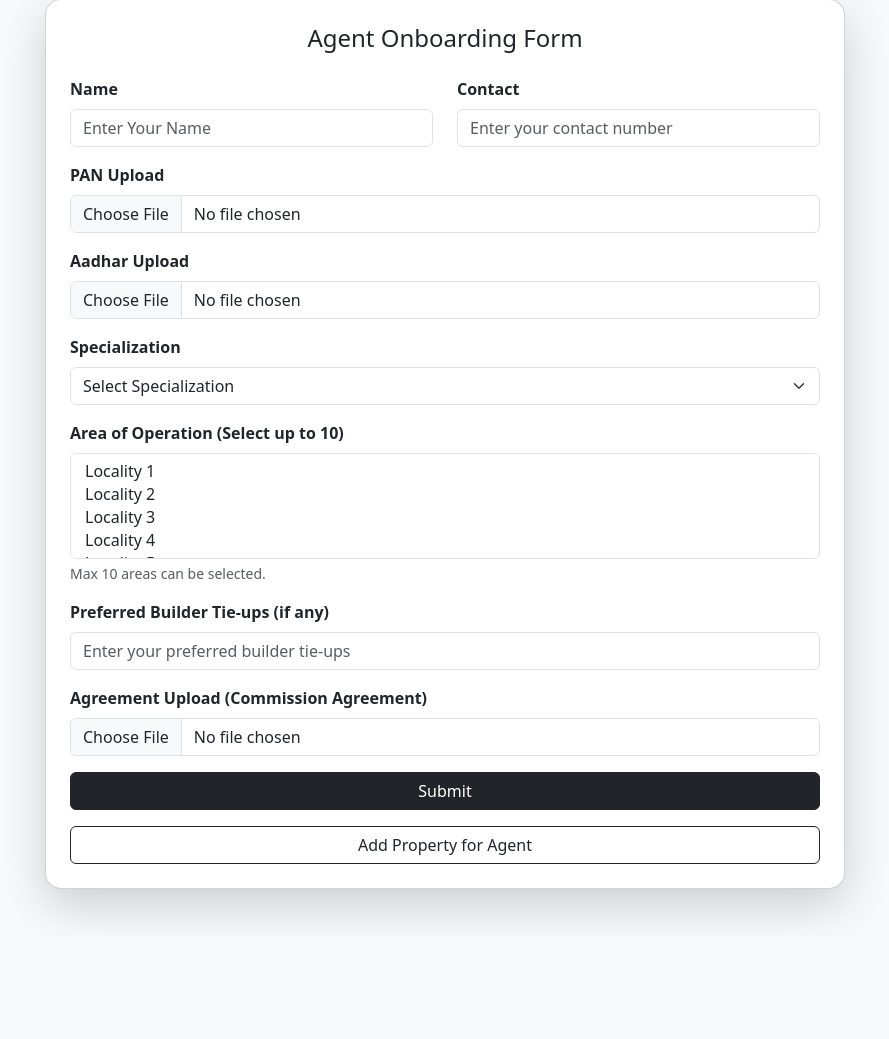
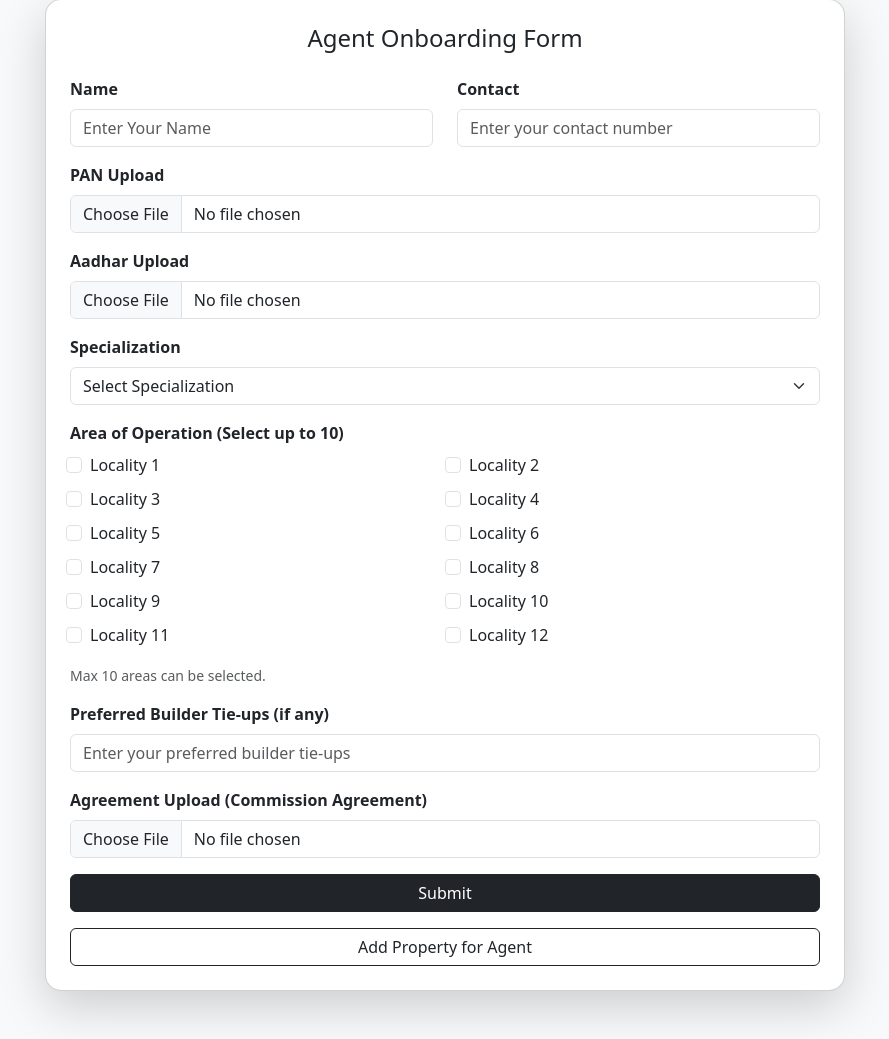
Before and after one commit to Veena-Infotech/VEC, a PHP site: page /add-agent-page.php in a window 1280 px wide. Shown: the part 49-1088 px from the top of the page, without its empty margins (195-1084 px from the left). Before the commit the page ends 967 px from the top, so only its background shows below. Run offline with PHP 8.4, Linux system fonts and the light colour scheme.

Commit message:
Refactor add-agent-page.php: Replace area selection dropdown with checkboxes for improved usability and add selection limit warning

```diff
--- a/agent-broker-management/add-agent-page.php
+++ b/agent-broker-management/add-agent-page.php
@@ -55,22 +55,62 @@
           </select>
         </div>
 
-        <div class="mb-1">
-          <label for="areaOfOperation" class="form-label fw-bold">Area of Operation (Select up to 10)</label>
-          <select class="form-select" id="areaOfOperation" multiple required>
-            <option value="Locality1">Locality 1</option>
-            <option value="Locality2">Locality 2</option>
-            <option value="Locality3">Locality 3</option>
-            <option value="Locality4">Locality 4</option>
-            <option value="Locality5">Locality 5</option>
-            <option value="Locality6">Locality 6</option>
-            <option value="Locality7">Locality 7</option>
-            <option value="Locality8">Locality 8</option>
-            <option value="Locality9">Locality 9</option>
-            <option value="Locality10">Locality 10</option>
-            <option value="Locality11">Locality 11</option>
-            <option value="Locality12">Locality 12</option>
-          </select>
+        <div class="mb-3">
+          <label class="form-label fw-bold">Area of Operation (Select up to 10)</label>
+          <div id="areaOfOperationCheckboxes" class="row row-cols-2 g-2">
+            <!-- Each checkbox -->
+            <div class="form-check col">
+              <input class="form-check-input area-checkbox" type="checkbox" value="Locality1" id="loc1">
+              <label class="form-check-label" for="loc1">Locality 1</label>
+            </div>
+            <div class="form-check col">
+              <input class="form-check-input area-checkbox" type="checkbox" value="Locality2" id="loc2">
+              <label class="form-check-label" for="loc2">Locality 2</label>
+            </div>
+            <div class="form-check col">
+              <input class="form-check-input area-checkbox" type="checkbox" value="Locality3" id="loc3">
+              <label class="form-check-label" for="loc3">Locality 3</label>
+            </div>
+            <div class="form-check col">
+              <input class="form-check-input area-checkbox" type="checkbox" value="Locality4" id="loc4">
+              <label class="form-check-label" for="loc4">Locality 4</label>
+            </div>
+            <div class="form-check col">
+              <input class="form-check-input area-checkbox" type="checkbox" value="Locality5" id="loc5">
+              <label class="form-check-label" for="loc5">Locality 5</label>
+            </div>
+            <div class="form-check col">
+              <input class="form-check-input area-checkbox" type="checkbox" value="Locality6" id="loc6">
+              <label class="form-check-label" for="loc6">Locality 6</label>
+            </div>
+            <div class="form-check col">
+              <input class="form-check-input area-checkbox" type="checkbox" value="Locality7" id="loc7">
+              <label class="form-check-label" for="loc7">Locality 7</label>
+            </div>
+            <div class="form-check col">
+              <input class="form-check-input area-checkbox" type="checkbox" value="Locality8" id="loc8">
+              <label class="form-check-label" for="loc8">Locality 8</label>
+            </div>
+            <div class="form-check col">
+              <input class="form-check-input area-checkbox" type="checkbox" value="Locality9" id="loc9">
+              <label class="form-check-label" for="loc9">Locality 9</label>
+            </div>
+            <div class="form-check col">
+              <input class="form-check-input area-checkbox" type="checkbox" value="Locality10" id="loc10">
+              <label class="form-check-label" for="loc10">Locality 10</label>
+            </div>
+            <div class="form-check col">
+              <input class="form-check-input area-checkbox" type="checkbox" value="Locality11" id="loc11">
+              <label class="form-check-label" for="loc11">Locality 11</label>
+            </div>
+            <div class="form-check col">
+              <input class="form-check-input area-checkbox" type="checkbox" value="Locality12" id="loc12">
+              <label class="form-check-label" for="loc12">Locality 12</label>
+            </div>
+          </div>
+          <div id="selection-warning" class="form-text text-danger d-none">
+            You can only select up to 10 localities.
+          </div>
         </div>
         <div class="form-text mb-3">Max 10 areas can be selected.</div>
 
@@ -101,26 +141,12 @@
         ease: "power2.out"
       });
 
-      // Limit area of operation to 10
-      $('#areaOfOperation').on('change', function() {
-        const selected = $(this).find('option:selected');
-        if (selected.length > 10) {
-          alert('You can select a maximum of 10 areas.');
-          const values = selected.slice(0, 10).map(function() {
-            return $(this).val();
-          }).get();
-          $(this).val(values);
-        }
-      });
-
       // Validate helper functions
       function validateName(name) {
-        // Allow only alphabets and spaces
         return /^[A-Za-z\s]+$/.test(name.trim());
       }
 
       function validateContact(contact) {
-        // Allow only numeric characters
         return /^[0-9]+$/.test(contact);
       }
 
@@ -131,30 +157,26 @@
         return allowedTypes.includes(file.type);
       }
 
-      // Step-wise validation
       function stepWiseValidation() {
         const name = $('#agentName').val().trim();
         const contact = $('#contact').val().trim();
         const panFile = document.getElementById('panUpload');
         const aadharFile = document.getElementById('aadharUpload');
         const agreementFile = document.getElementById('agreementUpload');
-        const areaSelection = $('#areaOfOperation').val();
+        const areaChecked = document.querySelectorAll('.area-checkbox:checked').length;
 
-        // Step 1: Validate Name
         if (!validateName(name)) {
           alert("Please enter a valid name (letters and spaces only).");
           $('#agentName').focus();
           return false;
         }
 
-        // Step 2: Validate Contact
         if (!validateContact(contact) || contact.length !== 10) {
           alert("Please enter a valid 10-digit contact number (numbers only).");
           $('#contact').focus();
           return false;
         }
 
-        // Step 3: Validate File Uploads
         if (!validateFile(panFile)) {
           alert("Please upload a valid PAN file.");
           $('#panUpload').focus();
@@ -173,22 +195,19 @@
           return false;
         }
 
-        // Step 4: Validate Area of Operation
-        if (!areaSelection || areaSelection.length === 0) {
+        if (areaChecked === 0) {
           alert("Please select at least one area of operation.");
-          $('#areaOfOperation').focus();
+          document.querySelector('.area-checkbox').focus();
           return false;
         }
 
-        return true; // All validations passed
+        return true;
       }
 
-      // Form submit
       $('#agentForm').on('submit', function(e) {
         e.preventDefault();
 
         if (stepWiseValidation()) {
-          // Show animation
           gsap.to("#agentFormSection", {
             duration: 0.5,
             scale: 0.95,
@@ -211,6 +230,21 @@
           });
         }
       });
+
+      // Limit area selection checkboxes to 10
+      const checkboxes = document.querySelectorAll('.area-checkbox');
+      const warning = document.getElementById('selection-warning');
+
+      checkboxes.forEach(cb => {
+        cb.addEventListener('change', () => {
+          const checked = document.querySelectorAll('.area-checkbox:checked').length;
+          if (checked > 10) {
+            cb.checked = false;
+            warning.classList.remove('d-none');
+            setTimeout(() => warning.classList.add('d-none'), 2000);
+          }
+        });
+      });
     });
 
     function addPropertyForAgent() {
```
